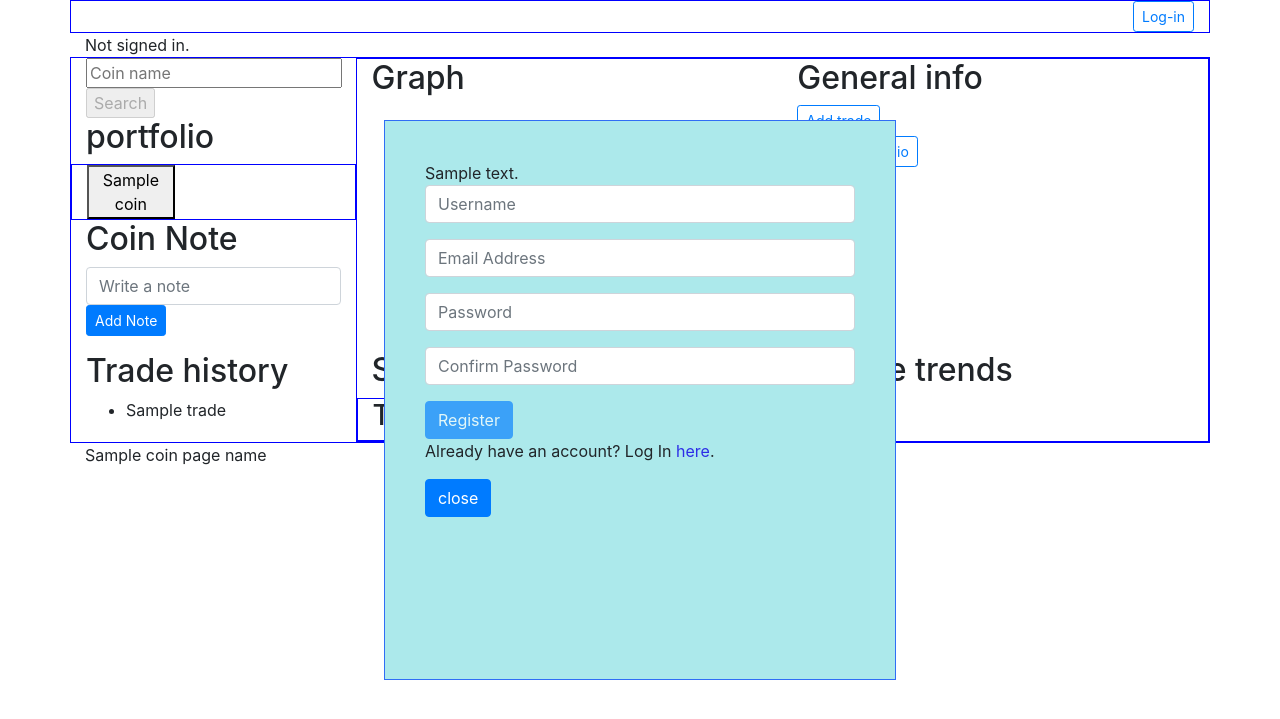
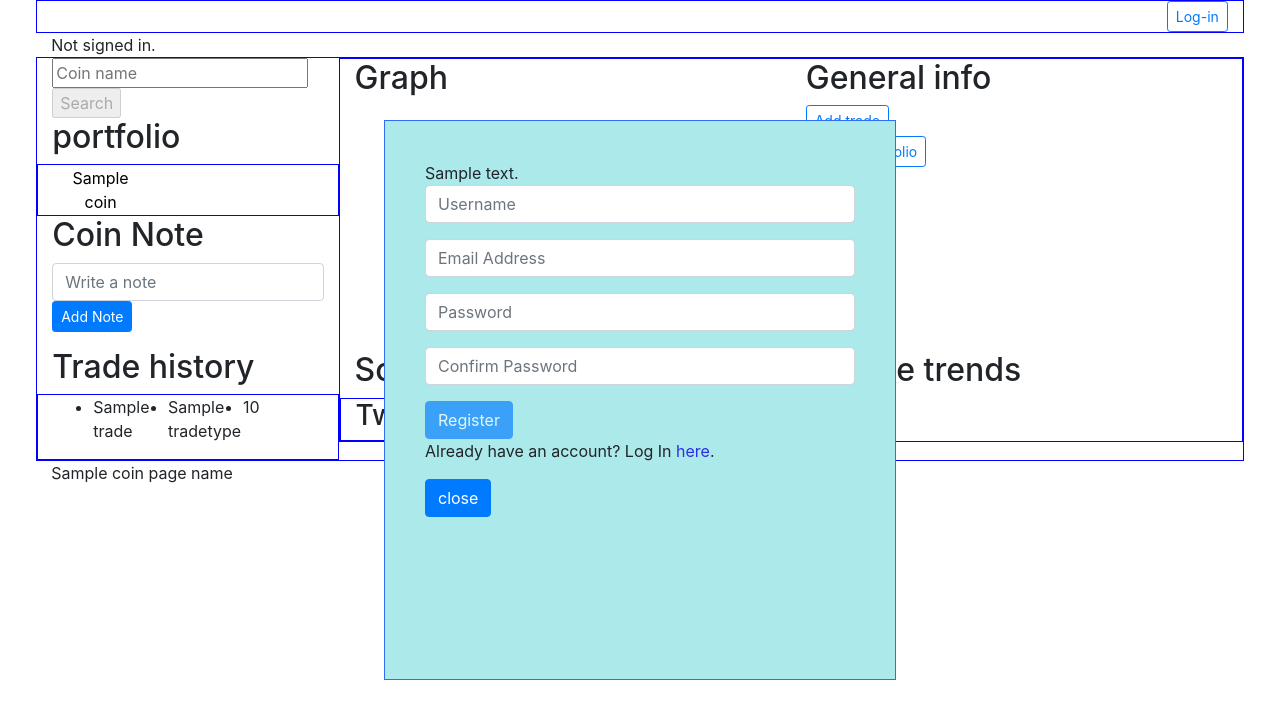
Before and after one commit to Martijncvv/cryptocurrency_portfolio_project, a Django app: template final/cryptofolio/templates/cryptofolio/index.html in a window 1280 px wide. Shown: the top 719 px of the page. Run offline with Django 3.2, Linux system fonts and the light colour scheme; the template is opened without the code that fills it: most values are stand-ins (such as "Sample title", 1, 10 or a date in 2020); some libraries are stand-ins or nearby versions.

Commit message:
Added coin logos

```diff
--- a/final/cryptofolio/models.py
+++ b/final/cryptofolio/models.py
@@ -27,8 +27,8 @@ class Trade(models.Model):
     """
     user = models.ForeignKey("User", on_delete=models.CASCADE)
     coinName = models.CharField(max_length=30)
-    price = models.DecimalField(max_digits=10000000000, decimal_places=50)
-    amount = models.DecimalField(max_digits=1000000000000, decimal_places=50)
+    price = models.DecimalField(max_digits=10000000000, decimal_places=20)
+    amount = models.DecimalField(max_digits=1000000000000, decimal_places=20)
     tradetype = models.CharField(max_length=4)
     time = models.DateTimeField(auto_now=True)
 
--- a/final/cryptofolio/static/index.js
+++ b/final/cryptofolio/static/index.js
@@ -113,10 +113,12 @@ function coin_info(coin) {
         document.getElementById("add_note_button").setAttribute("value", data.id);
         // set favicon image to currently opened coin
         document.getElementById("favicon").setAttribute("href", data.image.thumb);
+        // set coin logo to currently opened coin
+        document.getElementById("coin_image").setAttribute("src", data.image.small );
 
         console.log(data)  // KANN WEG
 
-        // Add data to elements
+        // Add data to General Info elements
         document.title = data.id;
         document.getElementById("coin_info_name").innerHTML = data.id;
         document.getElementById("coin_info_ticker").innerHTML = data.symbol;
@@ -127,9 +129,8 @@ function coin_info(coin) {
         document.getElementById("coin_info_description").innerHTML = data.description.en;
 
 
-
+        // Add prices to portfolio overview table
         document.getElementById("portfolio_price_list").innerHTML = "";
-
         portfolio_coin = document.querySelectorAll('.portfolio_coin');
         portfolio_coin.forEach(function (coin_name_i) {
             fetch("https://api.coingecko.com/api/v3/coins/"+ coin_name_i.innerHTML +"?localization=false&tickers=true&market_data=true&community_data=false&developer_data=false&sparkline=false")
--- a/final/cryptofolio/static/styles.css
+++ b/final/cryptofolio/static/styles.css
@@ -1,3 +1,6 @@
+body {
+    margin: 0 4%;
+}
 .row {
     border: 1px solid blue;
 }
@@ -20,6 +23,18 @@
 
 span {
     color: rgb(45, 45, 231);
+}
+
+#portfolio_overview_button {
+    background-color: #4caf4f00; /* Green */
+    border: none;
+
+}
+
+#coin_image_div {
+    position: absolute;
+    top: 0px;
+    right: 0px;
 }
 
 /* #google_trends {
--- a/final/cryptofolio/templates/cryptofolio/index.html
+++ b/final/cryptofolio/templates/cryptofolio/index.html
@@ -50,13 +50,31 @@
             </p>
         </div>
 
-        <div>
         <h2>Trade history</h2>
+        <div class="row">
+            <div class="col-3">
                 <ul>
                     {% for trade in trade_history %}
                     <li> {{ trade.coinName }} </li>
                     {%  endfor %}
                 </ul>
+            </div>
+            <div class="col-3">
+                <ul>
+                    {% for trade in trade_history %}
+                    <li> {{ trade.tradetype }} </li>
+                    {%  endfor %}
+                </ul>
+            </div>
+            <div class="col-3">
+                <ul>
+                    {% for trade in trade_history %}
+                    <li> {{ trade.amount }} </li>
+                    {%  endfor %}
+                </ul>
+            </div>
+
+
         </div>
     </div>
 
@@ -68,6 +86,9 @@
             </div>
 
             <div class="col-6">
+                <div id="coin_image_div">
+                    <img id="coin_image">
+                </div>
                 <h2>General info</h2>
                 <button id="add_trade" class="btn btn-sm btn-outline-primary">Add trade</button>
 
--- a/final/cryptofolio/templates/cryptofolio/layout.html
+++ b/final/cryptofolio/templates/cryptofolio/layout.html
@@ -10,7 +10,7 @@
     </head>
 
     <body>
-        <div class="container">
+
         <div class="row">
             <div class="col">
                 <ul class="nav justify-content-end">
@@ -44,7 +44,7 @@
 
         {% block body %}
         {% endblock %}
-        </div>
+
       <h2>{{ HELPMESSAGE }}</h2>
     </body>
     {% block script %}
```
Also changed, not shown: PROCESS.md (+2 -1 lines). Lines whose indentation alone changed are shown as unchanged.
